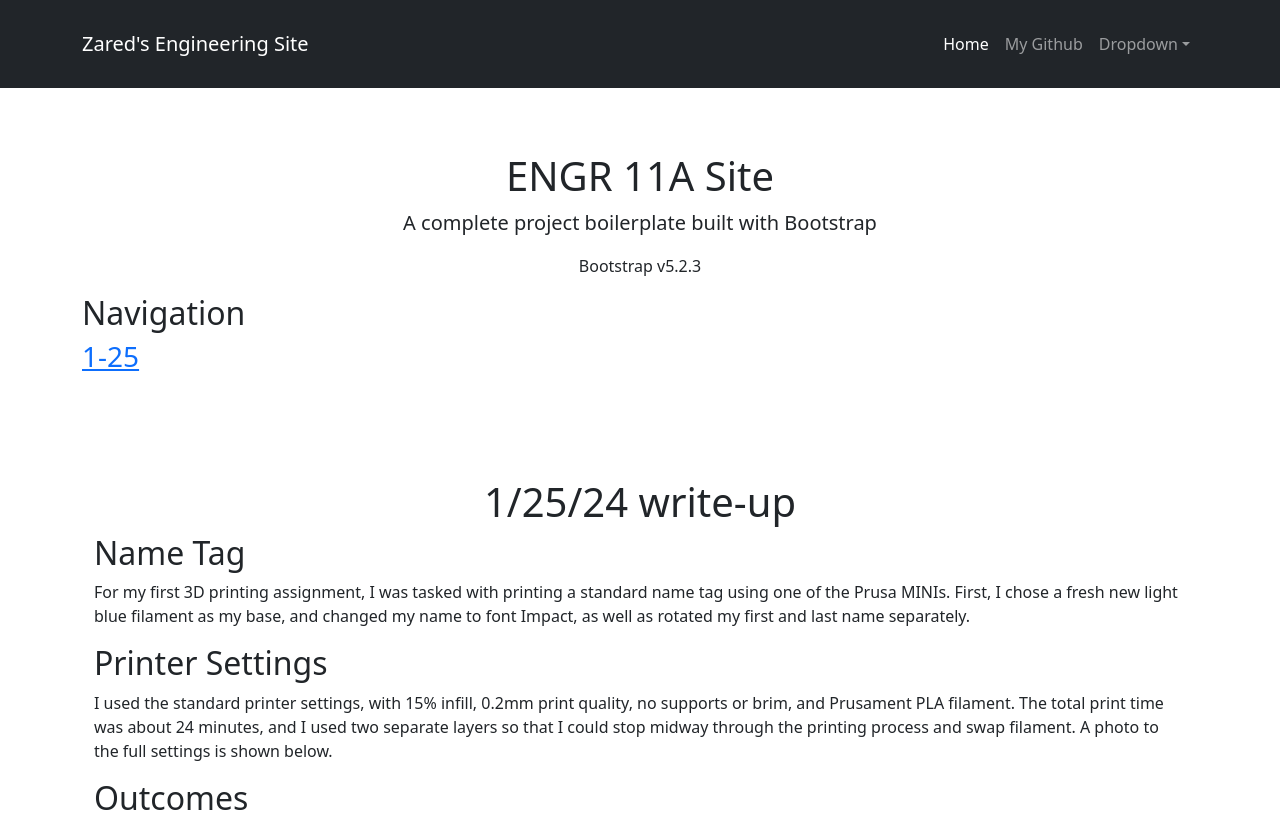
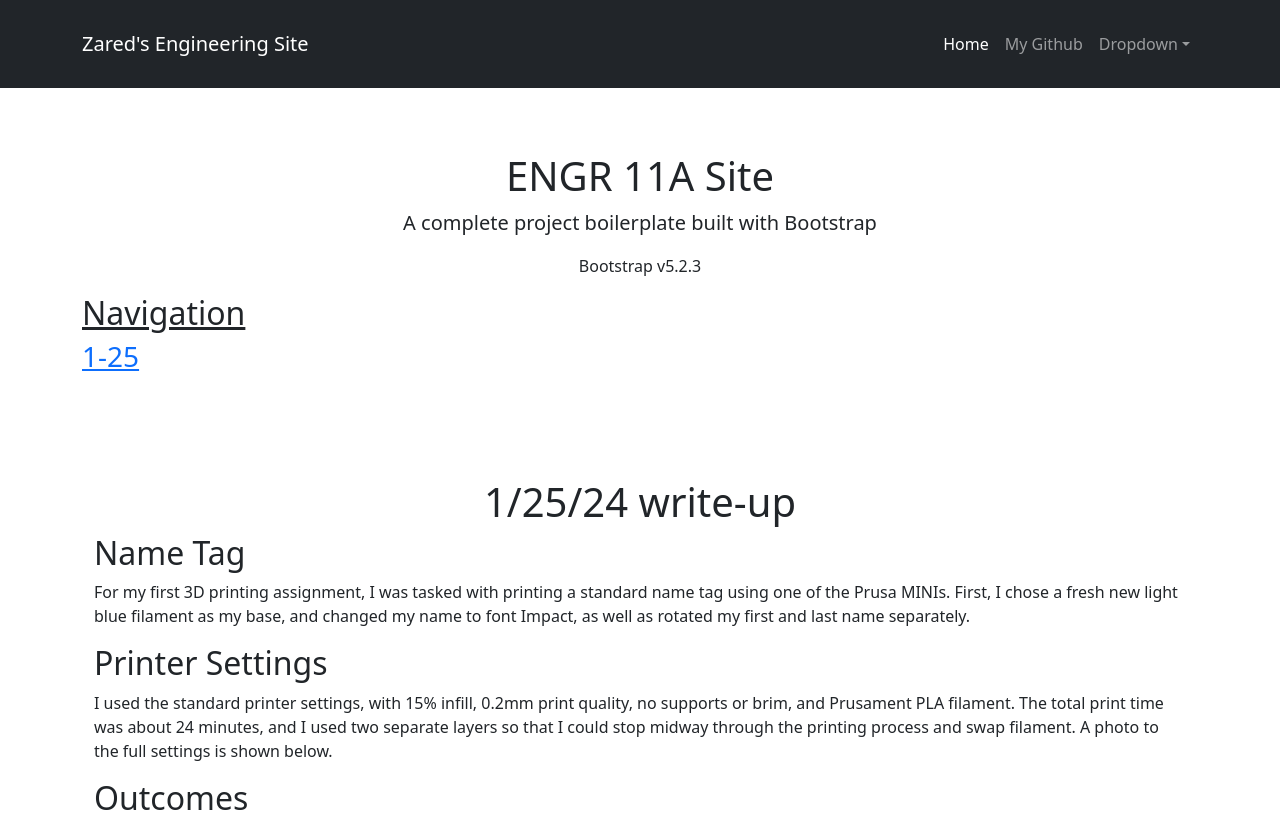
Before and after one commit to zaredos/ENGR-site, a plain HTML site: page index.html in a window 1280 px wide. Shown: the top 820 px of the page. Drawn offline with nearby package versions, Linux system fonts and the light colour scheme.

Commit message:
underline

```diff
--- a/index.html
+++ b/index.html
@@ -42,7 +42,7 @@
                 <p>Bootstrap v5.2.3</p>
             </div>
 
-            <h2>Navigation</h2>
+            <h2><u>Navigation</u></h2>
             <h3><a href="#1-25">1-25</a></h2>
         </div>
 
```
